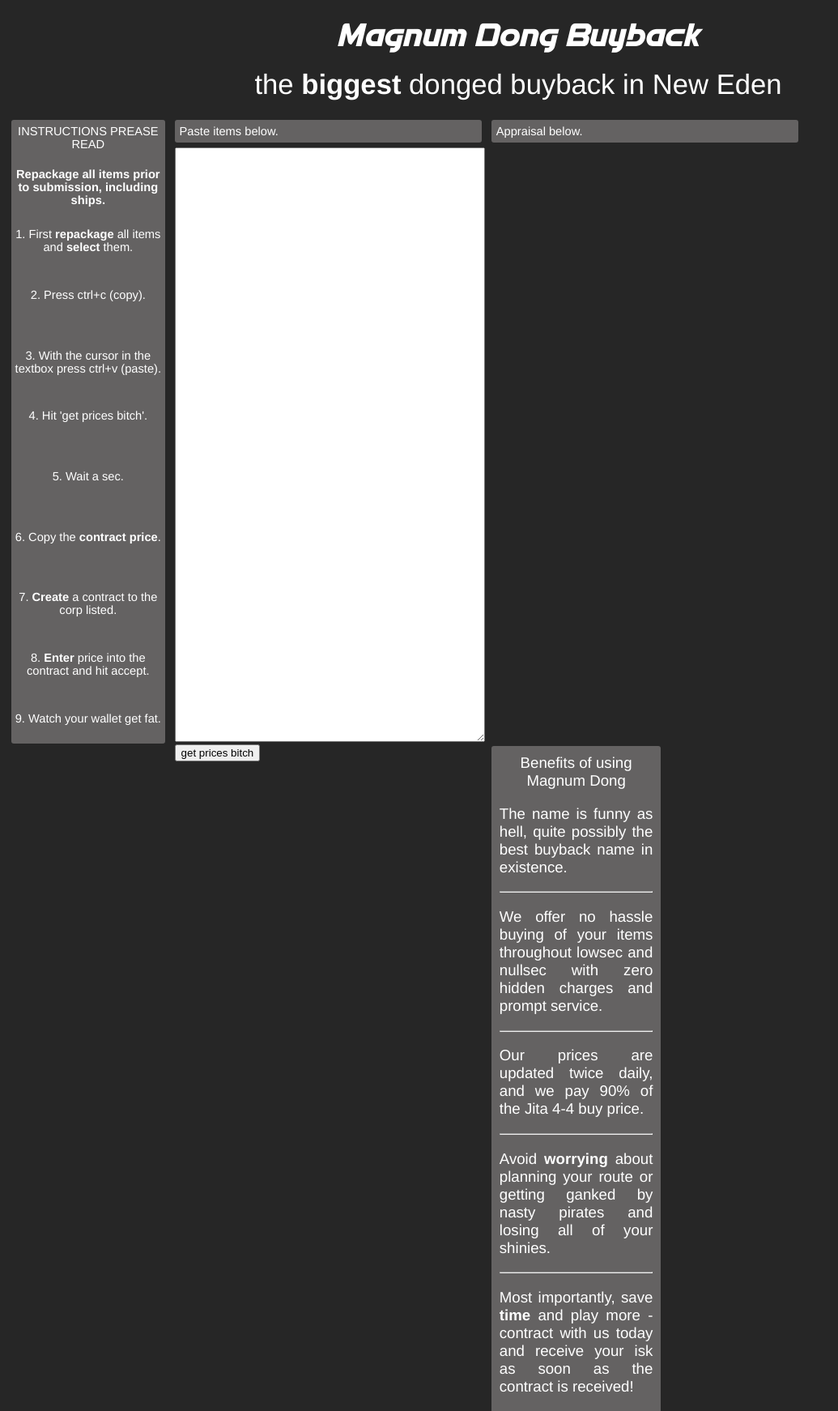
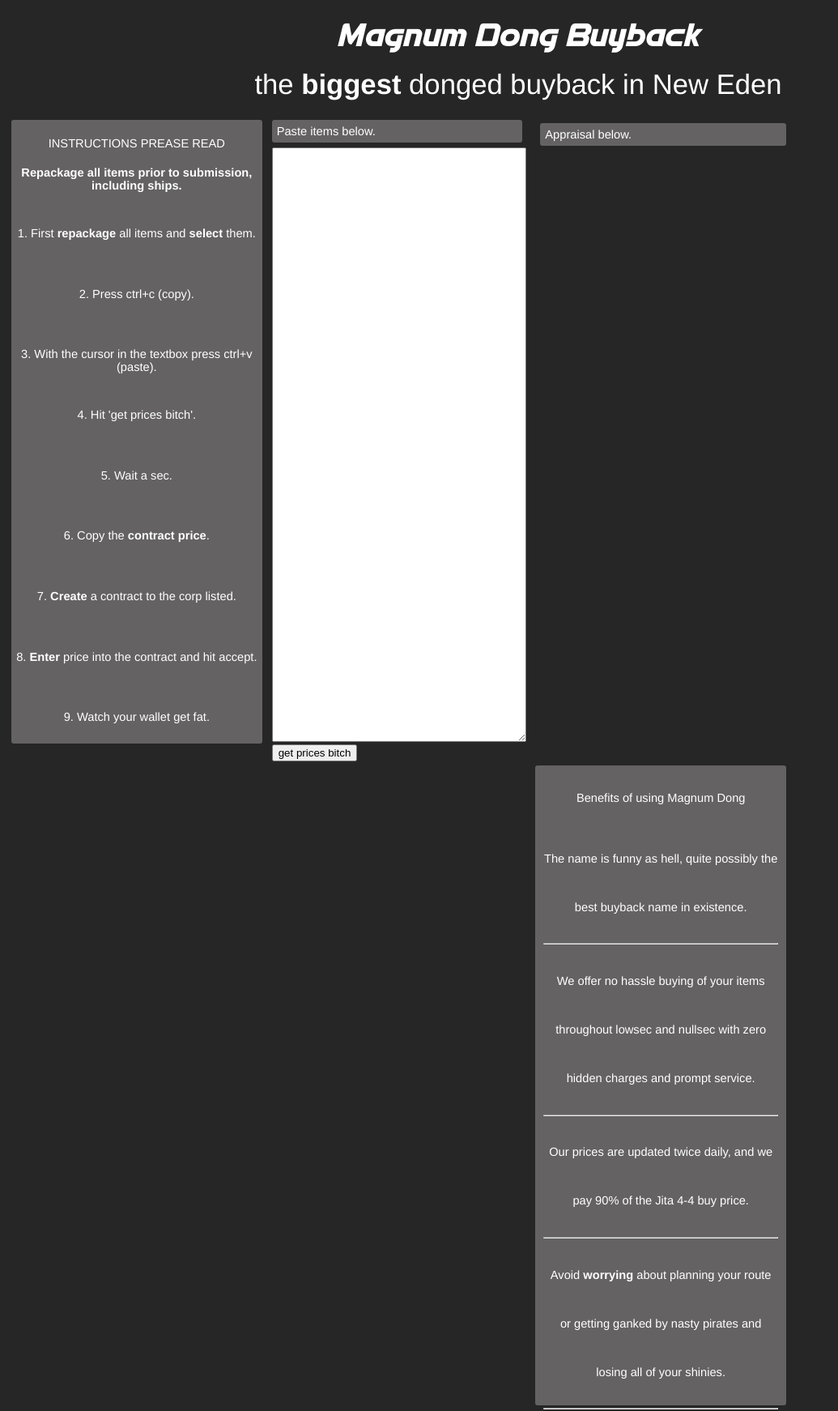
Before and after one commit to gmbrocha/magnum_dong_appraisal, a Flask app: page / in a window 1280 px wide. Shown: the top 1742 px of the page at 81% size, without its empty margins (0-1035 px from the left). Run offline with Flask 3, Linux system fonts and the light colour scheme.

Commit message:
fixed html display to correct h-align div columns

```diff
--- a/static/css/style.css
+++ b/static/css/style.css
@@ -14,10 +14,21 @@
     color: white;
 }
 
+.container-column {
+    float: left;
+    width: 24.5%;
+    margin: 10px;
+}
+
+.container-row:after {
+  content: "";
+  display: table;
+  clear: both;
+}
+
 #instruct {
     text-align: center;
     border-radius: 3px;
-    width: 15%;
     height: 770px;
     background-color: #646262;
     margin: 6px;
@@ -48,12 +59,9 @@
     margin: 6px;
 }
 
-#appraisal {
-    margin: 6px;
-}
-
 #appraisal-header {
     border-radius: 3px;
+    margin-left: 6px;
 }
 
 #appraisal-display {
@@ -66,5 +74,9 @@
 
 #extra-div {
     padding: 10px;
-    text-align: justify;
+    text-align: center;
+    line-height: 60px;
+    background-color: #646262;
+    border-radius: 3px;
+    height: 770px;
 }
--- a/templates/index.html
+++ b/templates/index.html
@@ -10,10 +10,11 @@
   <div id="sub-header" style="text-align: center; font-size: 26pt; padding: 10px">
       the <span style="font-weight: bold">biggest</span> donged buyback in New Eden
   </div>
-  <div id="instruct" style="float: left">
-      <div style="padding: 6px; text-align: center">
+<div class="container-row">
+    <div class="container-column" id="instruct">
+      <p style="padding: 6px; text-align: center">
         INSTRUCTIONS PREASE READ
-      </div>
+      </p>
       <p class="instruct">
           <span style="font-weight: bold"> Repackage all items prior to submission, including ships.</span>
       </p>
@@ -45,7 +46,7 @@
           9. Watch your wallet get fat.
       </p>
     </div>
-  <div id="text-area" style="float: left; width: 30%">
+    <div class="container-column" id="text-area">
         <form method="post" action={{ url_for("get_appraisal") }}>
             <div id="text-area-header" style="padding: 6px; background-color: #646262; margin-bottom: 6px">
                 Paste items below.
@@ -58,40 +59,43 @@
             </div>
         </form>
     </div>
-  <div id="appraisal" style="float: left; width: 30%">
+    <div class="container-column">
         <div id="appraisal-header" style="padding: 6px; background-color: #646262; margin-bottom: 5px">
             Appraisal below.
         </div>
         <div id="appraisal-display"> <div id="item-info" style="height: 728px; overflow-y: auto">
               {% block price_disp %} {% endblock %} </div>
         </div>
-  <div id="extra-div" style="padding: 10px; background-color: #646262; width: 50%; font-size: 14pt; border-radius: 3px">
-      <div style="text-align: center">
+    </div>
+    <div class="container-column">
+        <div id="extra-div">
               Benefits of using Magnum Dong
-          <p style="text-align: justify">
+              <p>
                   The name is funny as hell, quite possibly the best buyback name in existence.
               </p>
               <hr>
-          <p style="text-align: justify">
+              <p>
                   We offer no hassle buying of your items throughout lowsec and nullsec with zero hidden charges and prompt
                   service.
               </p>
               <hr>
-          <p style="text-align: justify">
+              <p>
                   Our prices are updated twice daily, and we pay 90% of the Jita 4-4 buy price.
               </p>
               <hr>
-          <p style="text-align: justify">
+              <p>
                   Avoid <span style="font-weight: bold">worrying</span> about planning your route or getting ganked by nasty
                   pirates and losing all of your shinies.
               </p>
               <hr>
-          <p style="text-align: justify">
+              <p>
                   Most importantly, save <span style="font-weight: bold">time</span> and
                   play more - contract with us today and receive your isk as soon as the contract is received!
               </p>
         </div>
     </div>
+    <div style="margin: auto; width: 13%">
+        <img src="static/images/dong.png" alt="dong"></div>
 
 </body>
 </html>
```
Lines whose indentation alone changed are shown as unchanged.
